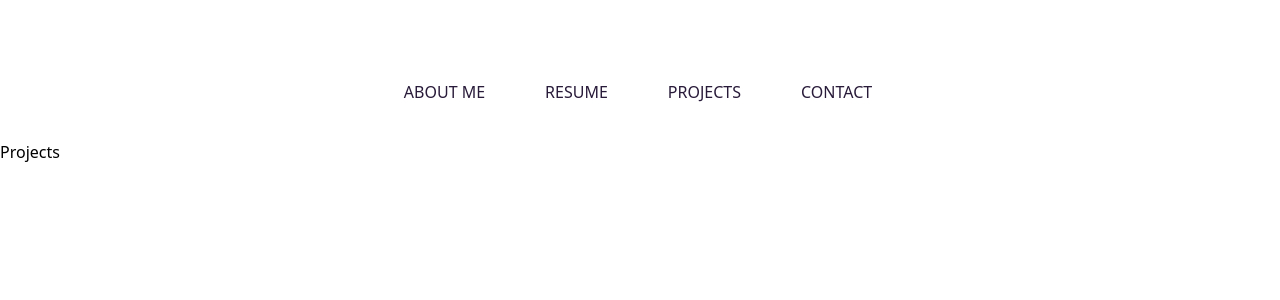
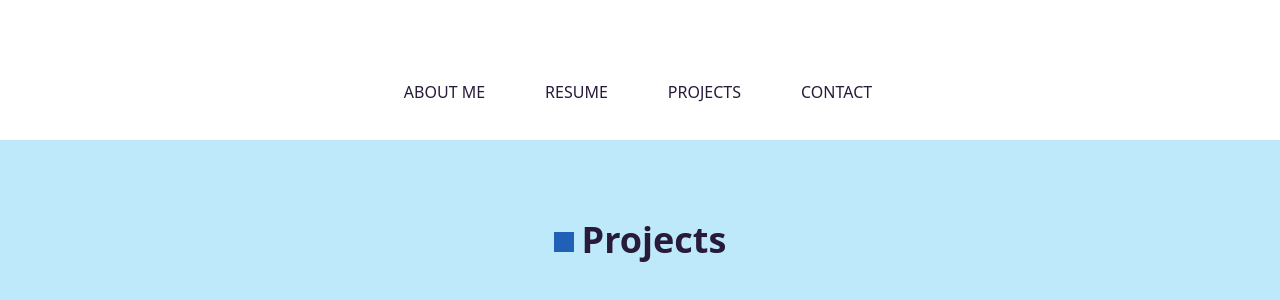
Before and after one commit to AlKyleee/Website-Portfolio, a React (Vite) app: page /projects in a window 1280 px wide. Shown: the part 1075-1375 px from the top of the page. Before the commit the page ends 1239 px from the top, so only its background shows below. Built offline with nearby package versions, Linux system fonts and the light colour scheme.

Commit message:
Added page change aanimations

```diff
--- a/src/components/HeaderTitle.jsx
+++ b/src/components/HeaderTitle.jsx
@@ -1,10 +1,10 @@
 import React from 'react'
 
-const HeaderTitle = ({children}) => {
+const HeaderTitle = ({ title }) => {
     return (
         <div className="flex justify-center items-center gap-2">
             <span className='h-5 w-5 mt-1 bg-quaternary'></span>
-            <p className='text-4xl font-semibold text-tertiary'>{children}</p>
+            <p className='text-4xl font-semibold text-tertiary'>{title}</p>
         </div>
     )
 }
--- a/src/pages/Contact.jsx
+++ b/src/pages/Contact.jsx
@@ -1,14 +1,15 @@
 import React from 'react'
+import HeaderTitle from '../components/HeaderTitle'
 import { motion } from 'framer-motion'
 
 const Contact = () => {
   return (
-    <motion.section id='contact'
+    <motion.section id='contact' className='flex h-full w-full py-20 justify-center items-center bg-primary'
     initial={{ opacity: 0 }}
     animate={{ opacity: 1 }}
     transition={{ duration: 1 }}
     >
-      Contact
+      <HeaderTitle title="Let's talk" />
     </motion.section>
   )
 }
--- a/src/pages/Projects.jsx
+++ b/src/pages/Projects.jsx
@@ -1,14 +1,15 @@
 import React from 'react'
+import HeaderTitle from '../components/HeaderTitle'
 import { motion } from 'framer-motion'
 
 const Projects = () => {
   return (
-    <motion.section id='projects'
+    <motion.section id='projects' className='flex h-full w-full py-20 justify-center items-center bg-primary'
     initial={{ opacity: 0 }}
     animate={{ opacity: 1 }}
     transition={{ duration: 1 }}
     >
-      Projects
+      <HeaderTitle title="Projects" />
     </motion.section>
   )
 }
--- a/src/pages/Resume.jsx
+++ b/src/pages/Resume.jsx
@@ -13,9 +13,7 @@ const Resume = () => {
     transition={{ duration: 1 }}
     >
       <div className="flex flex-col w-1/2 justify-center">
-        <HeaderTitle>
-          Resume
-        </HeaderTitle>
+        <HeaderTitle title="Resume" />
         <div className="flex items-center justify-between mt-20">
           <p className="text-2xl font-medium text-tertiary">Experience</p>
           <a href={CV} target="_blank" className='flex justify-center rounded-full bg-tertiary text-white font-semibold py-2 w-36 text-sm ease-in duration-300 border-2 border-tertiary hover:text-tertiary hover:bg-primary hover:border-sky-800'>DOWNLOAD CV</a>
```
